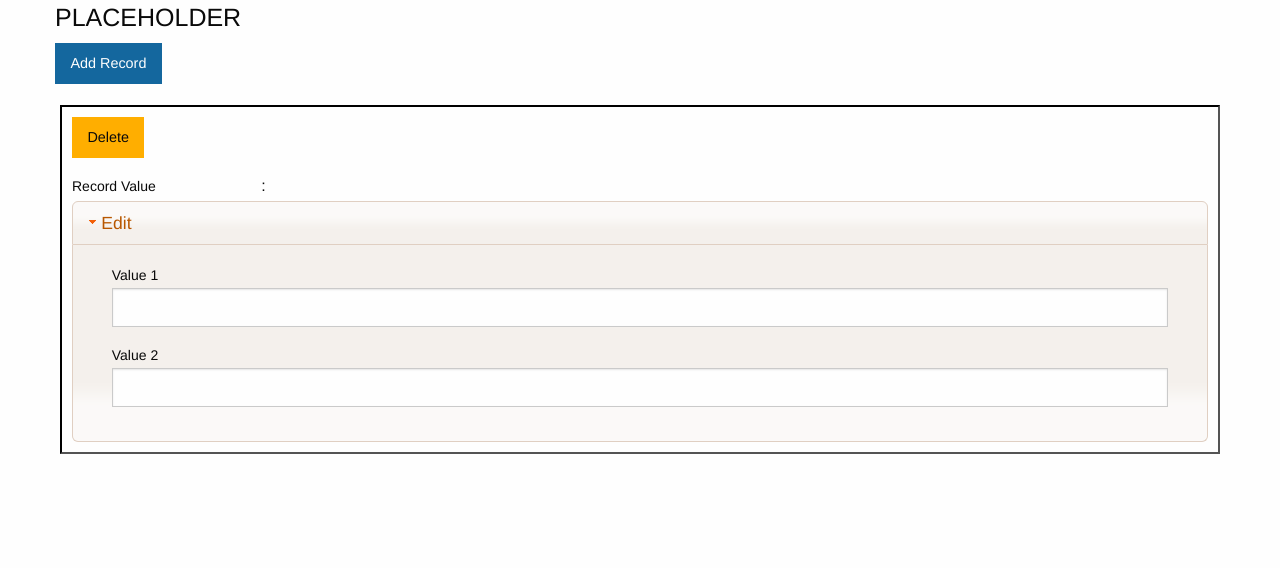
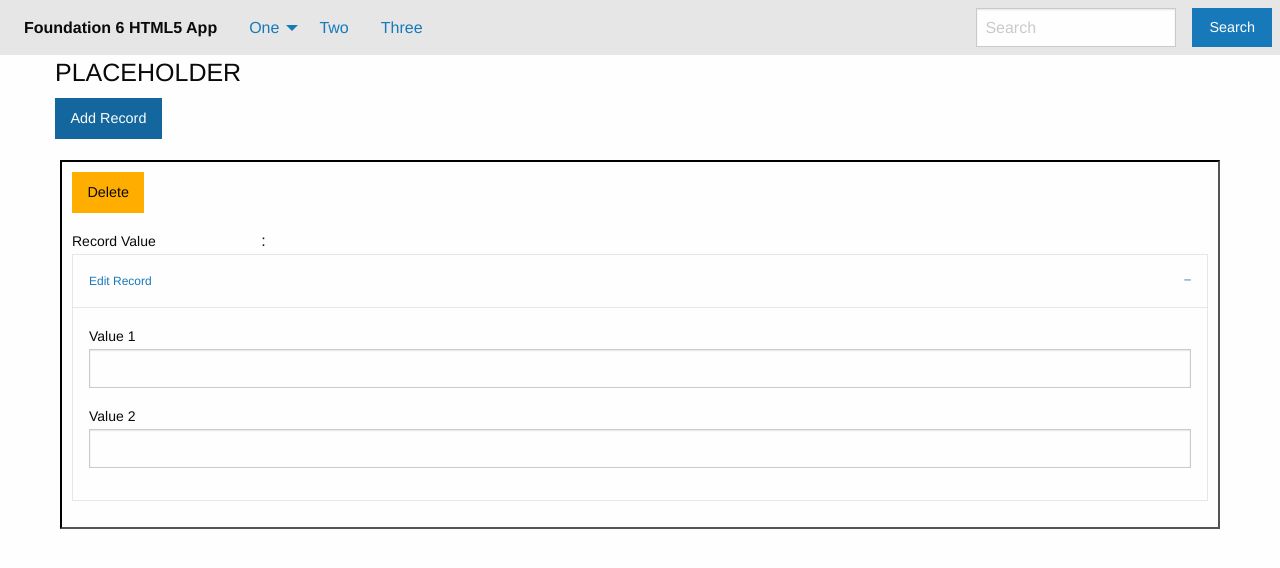
Before and after one commit to dwaybright/Example-Progressive-HTML5-App, a plain HTML site: page foundation6_html5_app/index.html in a window 1280 px wide. Both pictures are taken after a click on the button "Add Record". Drawn offline with Linux system fonts and the light colour scheme.

Commit message:
removed jquery ui, using foundation elements only

```diff
--- a/foundation6_html5_app/index.html
+++ b/foundation6_html5_app/index.html
@@ -9,11 +9,6 @@
     <!-- Foundation CSS -->
     <link rel="stylesheet" href="css/foundation.css">
 
-    <!-- JQuery UI -->
-    <link rel="stylesheet" type="text/css" href="css/jquery-ui.min.css" />
-    <link rel="stylesheet" type="text/css" href="css/jquery-ui.structure.min.css" />
-    <link rel="stylesheet" type="text/css" href="css/jquery-ui.theme.min.css" />
-
     <!-- Custom Styling -->
     <link rel="stylesheet" type="text/css" href="css/style.css" />
 
@@ -23,7 +18,49 @@
 <body>
     <!--Main Navigation-->
     <header>
+        <div class="title-bar" data-responsive-toggle="responsive-menu" data-hide-for="medium">
+            <button class="menu-icon" type="button" data-toggle="responsive-menu"></button>
+            <div class="title-bar-title">Menu</div>
+        </div>
 
+        <div class="top-bar" id="responsive-menu">
+            <div class="top-bar-left">
+                <ul class="dropdown menu" data-dropdown-menu>
+                    <li class="menu-text">Foundation 6 HTML5 App</li>
+                    <li class="has-submenu">
+                        <a href="#0">One</a>
+                        <ul class="submenu menu vertical" data-submenu>
+                            <li>
+                                <a href="#0">One</a>
+                            </li>
+                            <li>
+                                <a href="#0">Two</a>
+                            </li>
+                            <li>
+                                <a href="#0">Three</a>
+                            </li>
+                        </ul>
+                    </li>
+                    <li>
+                        <a href="#0">Two</a>
+                    </li>
+                    <li>
+                        <a href="#0">Three</a>
+                    </li>
+                </ul>
+            </div>
+
+            <div class="top-bar-right">
+                <ul class="menu">
+                    <li>
+                        <input type="search" placeholder="Search">
+                    </li>
+                    <li>
+                        <button type="button" class="button">Search</button>
+                    </li>
+                </ul>
+            </div>
+        </div>
     </header>
     <!--Main Navigation-->
 
@@ -78,19 +115,21 @@
 
         <div class="grid-x">
             <div class="cell">
-                <div class="accordion">
-                    <h3>Edit</h3>
-                    <div>
-                        <div>
-                            <label for="recordValue1">Value 1</label>
-                            <input id="recordValue1" class="firstValue" type="text" />
+                <ul class="accordion" data-accordion data-allow-all-closed="true">
+                    <li class="accordion-item is-active" data-accordion-item>
+                        <!-- Tab Title -->
+                        <a href="#" class="accordion-title">Edit Record</a>
+
+                        <!-- Tab Content -->
+                        <div class="accordion-content" data-tab-content>
+                            <label for="recordValue1" class="cell medium-2">Value 1</label>
+                            <input type="text" id="recordValue1" class="firstValue cell auto" />
+
+                            <label for="recordValue2" class="cell medium-2">Value 2</label>
+                            <input type="text" id="recordValue2" class="secondValue cell auto" />
                         </div>
-                        <div>
-                            <label for="recordValue2">Value 2</label>
-                            <input id="recordValue2" class="secondValue" type="text" />
-                        </div>
-                    </div>
-                </div>
+                    </li>
+                </ul>
             </div>
         </div>
     </div>
@@ -101,7 +140,6 @@
     <script type="text/javascript" src="js/polyfill/Number.js"></script>
     <!-- JQuery Family -->
     <script type="text/javascript" src="js/jquery-3.3.1.min.js"></script>
-    <script type="text/javascript" src="js/jquery-ui-1.12.1.min.js"></script>
     <script type="text/javascript" src="js/sizzle.min.js"></script>
     <!-- Foundation -->
     <script src="js/foundation/what-input.js"></script>
--- a/foundation6_html5_app/js/app.js
+++ b/foundation6_html5_app/js/app.js
@@ -25,9 +25,6 @@ $(document).ready(function () {
     if (window.indexedDB) {
         database.open(databaseReady);
     }
-
-    // Hide hidden DIVs
-    //$('.hiddenDivs').hide();
 
     // Wire up remaining event handlers
     $('#addButton').on("click", addNewCopyOfHiddenDiv);
@@ -63,13 +60,9 @@ function AddObjectToDOM(text) {
 
     $(copy)[0].id = text.id;
 
-    var accordion = $(copy).find('.accordion');
-    $(accordion).accordion({
-        heightStyle: "content",
-        collapsible: true
-    });
+    $(copy).find('.deleteButton').on("click", deleteInfoBox);
 
-    $(copy).find('.deleteButton').on("click", deleteInfoBox);
+    $(copy).find('.accordion').foundation();
 
     var firstValueField = $(copy).find('.firstValue');
     $(firstValueField).on("keyup", updateText);
```
